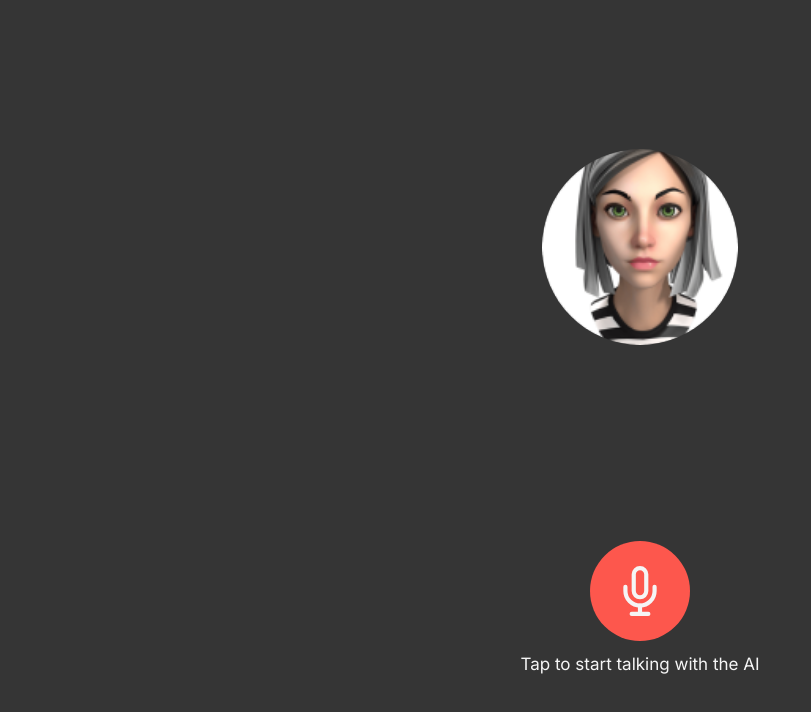
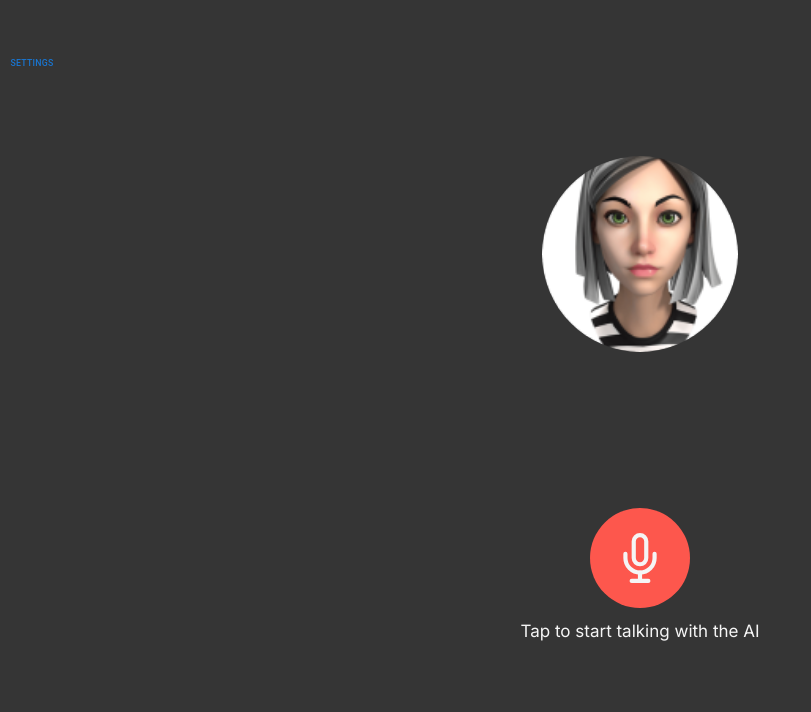
Before and after one commit to srijanmishra/Conversationally, a React (Vite) app in the folder examples/web_voice_chat/web_voice_chat_app/: page / in a window 1280 px wide. Shown: the top 712 px of the page, without its empty margins (0-811 px from the left). Built offline with nearby package versions, Linux system fonts and the light colour scheme.

Commit message:
Adds system message hook

```diff
--- a/examples/web_voice_chat/web_voice_chat_app/package.json
+++ b/examples/web_voice_chat/web_voice_chat_app/package.json
@@ -11,6 +11,9 @@
   },
   "dependencies": {
     "@auth0/auth0-react": "^2.2.3",
+    "@emotion/react": "^11.11.1",
+    "@emotion/styled": "^11.11.0",
+    "@mui/material": "^5.14.20",
     "react": "^18.2.0",
     "react-dom": "^18.2.0",
     "react-feather": "^2.0.10",
--- a/examples/web_voice_chat/web_voice_chat_app/src/pages/ChatPage.jsx
+++ b/examples/web_voice_chat/web_voice_chat_app/src/pages/ChatPage.jsx
@@ -1,6 +1,14 @@
 import UserActionButton from "../components/UserActionButton/UserActionButton";
 import AIPortrait from "../components/AIPortrait/AIPortrait";
 import { useState } from 'react';
+import { Link } from "react-router-dom";
+import Dialog from '@mui/material/Dialog';
+import Button from '@mui/material/Button';
+import DialogTitle from '@mui/material/DialogTitle';
+import DialogActions from '@mui/material/DialogActions';
+import DialogContent from '@mui/material/DialogContent';
+import DialogContentText from '@mui/material/DialogContentText';
+import { TextField } from "@mui/material";
 
 class AudioRecordingHandler {
     constructor() {
@@ -97,8 +105,10 @@ const audioHandler = new AudioRecordingHandler()
 
 export const ChatPage = () => {
 
+    const [config, setConfig] = useState("Your name is Steve the dog, respond as if you think like a cute puppy")
+
     const [recording, setRecording] = useState(false);
-    const [messages, setMessages] = useState([]);
+    const [messages, setMessages] = useState([{"role": "system", "content": config}]);
 
     const toggleRecording = () => {
         if (recording) {
@@ -120,7 +130,8 @@ export const ChatPage = () => {
 
     return (
         <>
-            <div style={{display: "flex", flexDirection: "column", justifyContent: "space-around", height: "90vh", alignItems: "center"}}>
+            <Navbar config={config} setConfig={setConfig} />
+            <div style={{display: "flex", flexDirection: "column", justifyContent: "space-around", height: "80vh", alignItems: "center"}}>
                         <AIPortrait status={status} />
                 {/* <div className="container">
                     <div className="row justify-content-center">
@@ -148,3 +159,34 @@ export const ChatPage = () => {
   );
 
 };
+
+const Navbar = (props) => {
+
+    const [open, setOpen] = useState(false);
+
+    const toggleOpen = () => {
+        setOpen(!open);
+    }
+
+    console.log(props.config)
+
+    return <>
+        <Button onClick={toggleOpen}>
+            Settings
+        </Button>
+        <Dialog open={open}>
+            <DialogTitle>Settings</DialogTitle>
+            <DialogContent>
+                <DialogContentText>
+                    Set your system message
+                </DialogContentText>
+                <TextField onChange={e=>{
+                    props.setConfig(e.target.value)
+                }} value={props.config} />
+            </DialogContent>
+            <DialogActions>
+                <Button onClick={toggleOpen}>Cancel</Button>
+            </DialogActions>
+        </Dialog>
+    </>
+}
```
Also changed, not shown: 1 other file (tests, documents, lock files or other folders).
